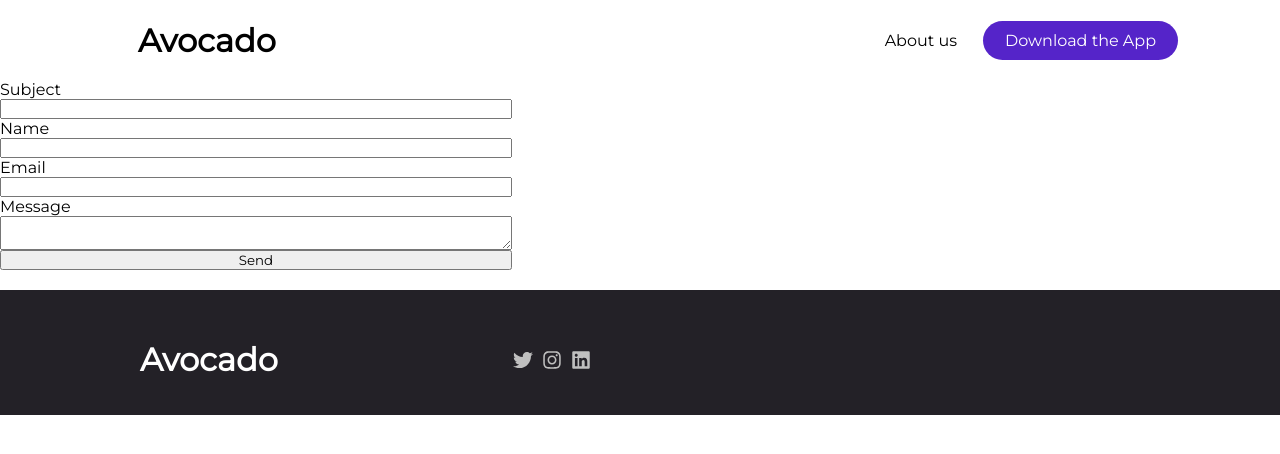
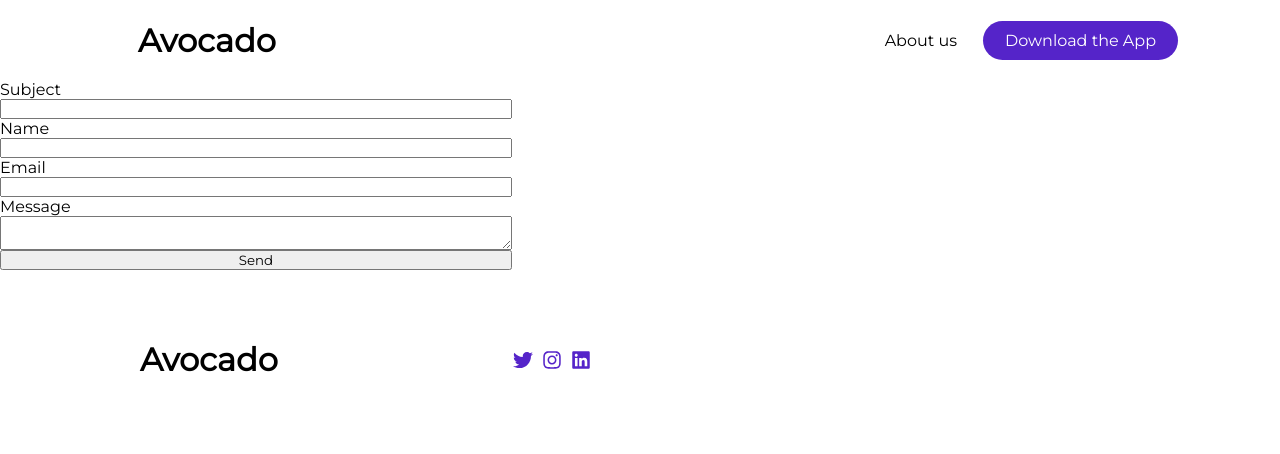
Before and after one commit to ktrudickm/avocado-landing-page, a React (Create React App) app: page / in a window 1280 px wide. Shown: the top 454 px of the page. Built offline with nearby package versions, Linux system fonts and the light colour scheme; a web font is replaced by a local one.

Commit message:
Styling adjustments to footer and navbar

```diff
--- a/src/components/Footer/Footer.js
+++ b/src/components/Footer/Footer.js
@@ -11,10 +11,10 @@ const Footer = () => {
           </h1>
           <div className='columns'>
               <div className='socialColumns'>
-                <a className='socialItemLink' href="#">
+                <a className='socialItemLink' href="https://twitter.com/avocado_invest_">
                     <FaTwitter />
                 </a>
-                <a className='socialItemLink' href="#">
+                <a className='socialItemLink' href="https://www.instagram.com/avocado_technologies/">
                     <FaInstagram />
                 </a>
                 <a className='socialItemLink' href="https://www.linkedin.com/company/avocado-financial/mycompany/">
--- a/src/components/Footer/style.css
+++ b/src/components/Footer/style.css
@@ -1,5 +1,5 @@
 .Footer {
-    background: hsl(260, 8%, 14%);
+    background: #fff;
     position:relative;
     bottom: 0;
     width: 100%;
@@ -12,7 +12,7 @@
 }
 
 .MainHeading {
-    color: white;
+    color: black;
     width:25%;
     font-size: 32px;
 }
@@ -42,7 +42,7 @@
 }
 
 .ItemLink {
-    color: hsl(0, 0%, 75%);
+    color: #5524c9;
     margin-bottom: 10px;
     font-size: 12px;
     text-decoration: none;
@@ -55,7 +55,7 @@
 
 .FooterItem {
     font-size: 18px;
-    color: #fff;
+    color: #5524c9;
     margin-bottom: 14px;
     margin-top: 10px;
     font-weight: bold;
@@ -71,7 +71,7 @@
 }
 
 .socialItemLink {
-    color: hsl(0, 0%, 75%);
+    color: #5524c9;
     margin-bottom: 20px;
     font-size: 20px;
     text-decoration: none;
--- a/src/components/NavBar/NavBar.js
+++ b/src/components/NavBar/NavBar.js
@@ -1,5 +1,6 @@
 import React from 'react'
 import { FaBars } from 'react-icons/fa';
+import avocado from '../../images/avocado.png'
 import {
     Nav,
     NavbarContainer,
--- a/src/components/NavBar/NavbarElements.js
+++ b/src/components/NavBar/NavbarElements.js
@@ -117,5 +117,6 @@ export const NavBtnLink = styled.a`
         transition: all 0.2s ease-in-out;
         background: #fff;
         color: #010606;
+        font-weight: bold;
     }
 `
```
Also changed, not shown: src/images/avocado.png (added), 1 other file (tests, documents, lock files or other folders).
